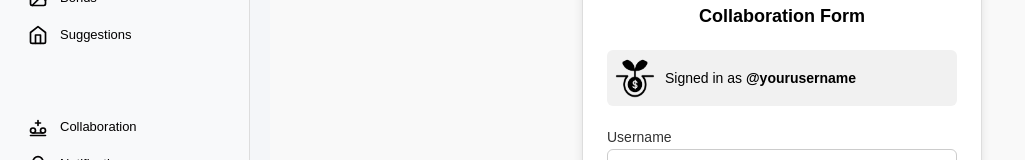
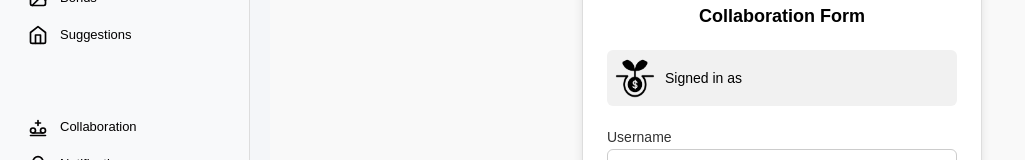
Before and after one commit to rujutamedhi/InvesTo, a React (Vite) app in the folder my-app/: page /collabform in a window 1280 px wide. Shown: the part 252-412 px from the top of the page, without its empty margins (0-1025 px from the left). Built offline with nearby package versions, Linux system fonts and the light colour scheme.

Commit message:
added code

```diff
--- a/my-app/src/components/CollabForm.jsx
+++ b/my-app/src/components/CollabForm.jsx
@@ -1,11 +1,12 @@
-import { useState } from "react";
+import { useState , useContext } from "react";
 import axios from "axios"; // Import Axios
 import logo from "../assets/images/rough.png";
-
+import { AuthContext } from "../context/AuthContext";
 const UserAuthForm = () => {
   const [formData, setFormData] = useState({ username: "", authority: "" });
   const [loading, setLoading] = useState(false); // To show loading state
-
+(false);
+  const { user } = useContext(AuthContext);
   const handleChange = (e) => {
     const { name, value } = e.target;
     let updatedValue = name === "authority" ? value.replace(/\D/, "") : value; // Only allow numbers for authority
@@ -66,7 +67,7 @@ const UserAuthForm = () => {
           <div style={styles.profileBox}>
             <img src={logo} alt="User Avatar" style={styles.avatar} />
             <p style={styles.username}>
-              Signed in as <b>@yourusername</b>
+              Signed in as <b>{user}</b>
             </p>
           </div>
 
```
Also changed, not shown: 1 other file (tests, documents, lock files or other folders).
